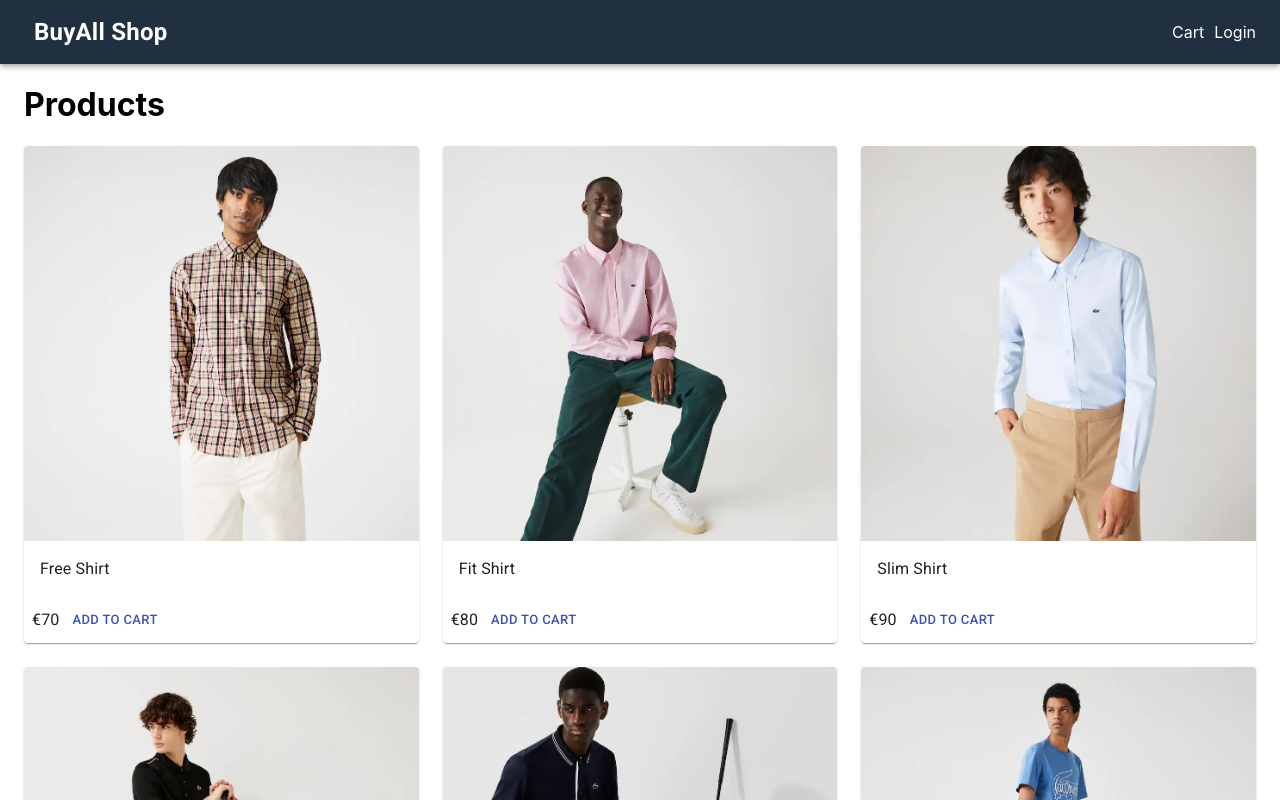
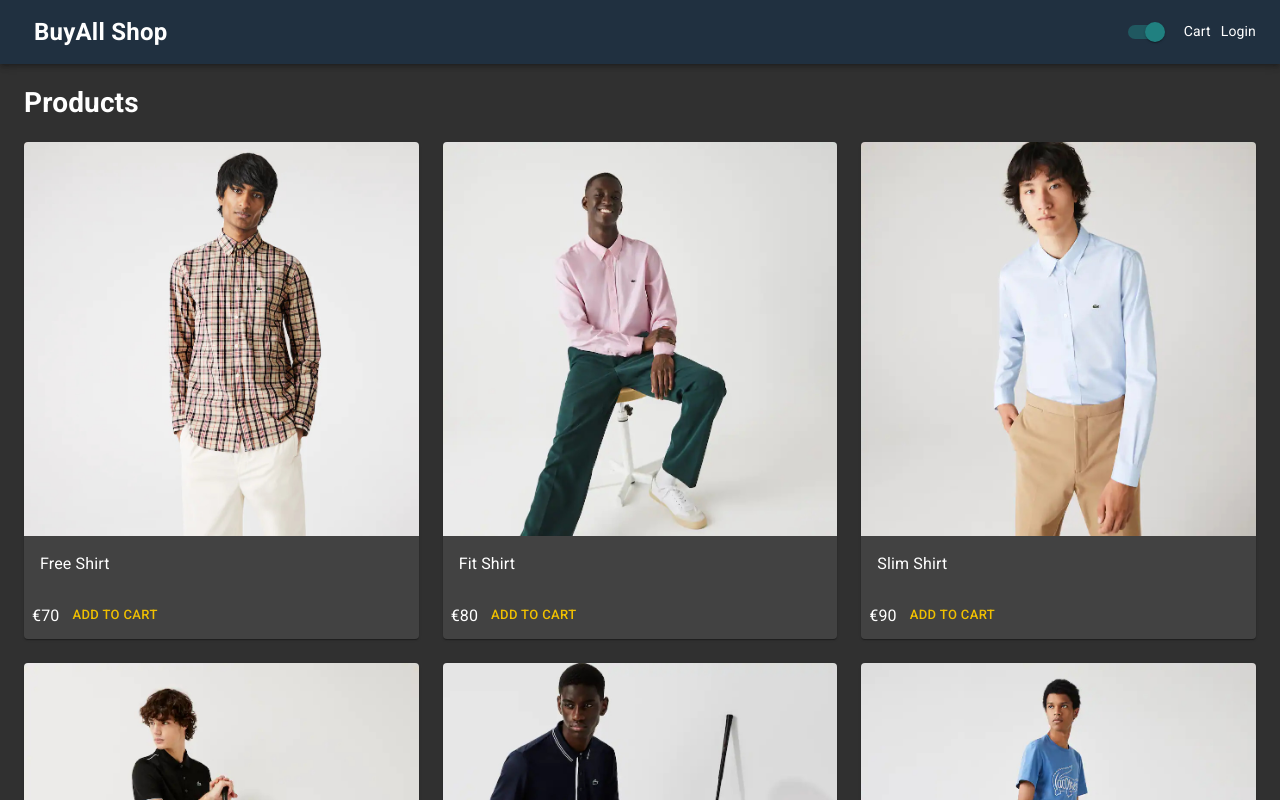
Before and after one commit to nunomiguens/next-buy-all-shop, a Next.js app: page / in a window 1280 px wide. Shown: the top 800 px of the page. Built offline with nearby package versions, Linux system fonts and the light colour scheme.

Commit message:
add material UI theme, create react context

```diff
--- a/components/Layout.js
+++ b/components/Layout.js
@@ -1,4 +1,4 @@
-import React from 'react';
+import React, { useContext } from 'react';
 import Head from 'next/head';
 import NextLink from 'next/link';
 
@@ -8,11 +8,47 @@
   Typography,
   Container,
   Link,
+  createTheme,
+  ThemeProvider,
+  CssBaseline,
+  Switch,
 } from '@material-ui/core';
 import useStyles from '../utils/styles';
+import { Store } from '../utils/Store';
+import Cookies from 'js-cookie';
 
 export default function Layout({ description, title, children }) {
+  const { state, dispatch } = useContext(Store);
+  const { darkMode } = state;
+  const theme = createTheme({
+    typography: {
+      h1: {
+        fontSize: '1.6rem',
+        fontWeight: 400,
+        margin: '1rem 0',
+      },
+      h2: {
+        fontSize: '1.4rem',
+        fontWeight: 400,
+        margin: '1rem 0',
+      },
+    },
+    palette: {
+      type: darkMode ? 'dark' : 'light',
+      primary: {
+        main: '#f0c000',
+      },
+      secondary: {
+        main: '#208080',
+      },
+    },
+  });
   const classes = useStyles();
+  const darkModeChangeHandler = () => {
+    dispatch({ type: darkMode ? 'DARK_MODE_OFF' : 'DARK_MODE_ON' });
+  };
+  const newDarkMode = !darkMode;
+  Cookies.set('darkMode', newDarkMode ? 'ON' : 'OFF');
 
   return (
     <div>
@@ -20,6 +56,8 @@
         <title>{title ? `${title} - Buy All Shop ` : 'Buy All Shop'} </title>
         {description && <meta name='description' content={description}></meta>}
       </Head>
+      <ThemeProvider theme={theme}>
+        <CssBaseline />
         <AppBar position='static' className={classes.navbar}>
           <Toolbar>
             <NextLink href='/' passHref>
@@ -29,6 +67,10 @@
             </NextLink>
             <div className={classes.grow}></div>
             <div>
+              <Switch
+                checked={darkMode}
+                onChange={darkModeChangeHandler}
+              ></Switch>
               <NextLink href='/cart' passHref>
                 <Link color='inherit'>Cart</Link>
               </NextLink>
@@ -42,6 +84,7 @@
         <footer className={classes.footer}>
           <Typography>All rights reserved - Buy All Shop</Typography>
         </footer>
+      </ThemeProvider>
     </div>
   );
 }
--- a/package.json
+++ b/package.json
@@ -12,6 +12,7 @@
     "@fontsource/roboto": "^4.5.0",
     "@material-ui/core": "^4.12.3",
     "@material-ui/icons": "^4.11.2",
+    "js-cookie": "^3.0.1",
     "next": "11.1.2",
     "react": "17.0.2",
     "react-dom": "17.0.2"
--- a/pages/_app.js
+++ b/pages/_app.js
@@ -1,5 +1,6 @@
 import '../styles/globals.css';
 import { useEffect } from 'react';
+import { StoreProvider } from '../utils/Store';
 
 function MyApp({ Component, pageProps }) {
   useEffect(() => {
@@ -8,7 +9,11 @@
       jssStyles.parentElement.removeChild(jssStyles);
     }
   }, []);
-  return <Component {...pageProps} />;
+  return (
+    <StoreProvider>
+      <Component {...pageProps} />
+    </StoreProvider>
+  );
 }
 
 export default MyApp;
--- a/pages/product/[slug].js
+++ b/pages/product/[slug].js
@@ -45,7 +45,9 @@
         <Grid item md={3} xs={12}>
           <List>
             <ListItem>
-              <Typography component='h1'>{product.name}</Typography>
+              <Typography component='h1' variant='h1'>
+                {product.name}
+              </Typography>
             </ListItem>
             <ListItem>
               <Typography>Category: {product.category}</Typography>
--- /dev/null
+++ b/utils/Store.js
@@ -0,0 +1,25 @@
+import Cookies from 'js-cookie';
+import { createContext, useReducer } from 'react';
+
+export const Store = createContext();
+
+const initialState = {
+  darkMode: Cookies.get('darkMode') === 'ON' ? true : 'false',
+};
+
+function reducer(state, action) {
+  switch (action.type) {
+    case 'DARK_MODE_ON':
+      return { ...state, darkMode: true };
+    case 'DARK_MODE_OFF':
+      return { ...state, darkMode: false };
+    default:
+      return state;
+  }
+}
+
+export function StoreProvider(props) {
+  const [state, dispatch] = useReducer(reducer, initialState);
+  const value = { state, dispatch };
+  return <Store.Provider value={value}>{props.children}</Store.Provider>;
+}
--- a/utils/styles.js
+++ b/utils/styles.js
@@ -4,7 +4,7 @@
   navbar: {
     backgroundColor: '#203040',
     '& a': {
-      color: 'ffffff',
+      color: 'white',
       marginLeft: 10,
     },
   },
```
Also changed, not shown: .eslintrc.json, 1 other file (tests, documents, lock files or other folders). Lines whose indentation alone changed are shown as unchanged.
